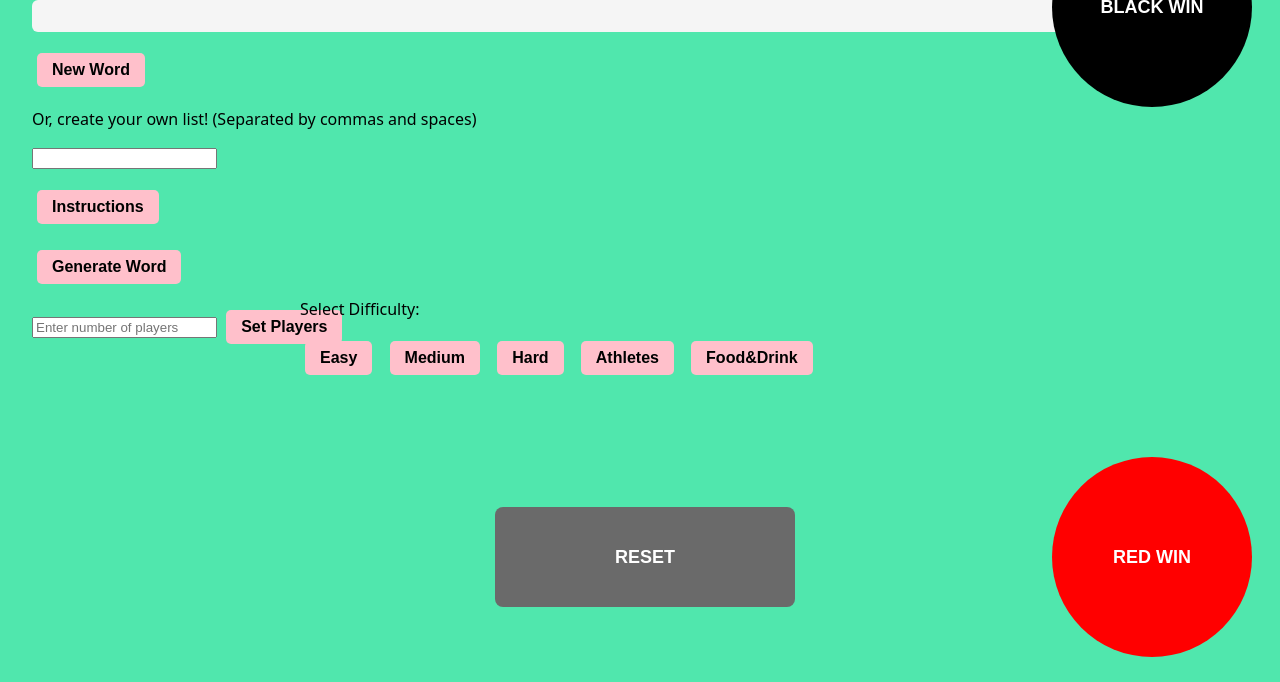
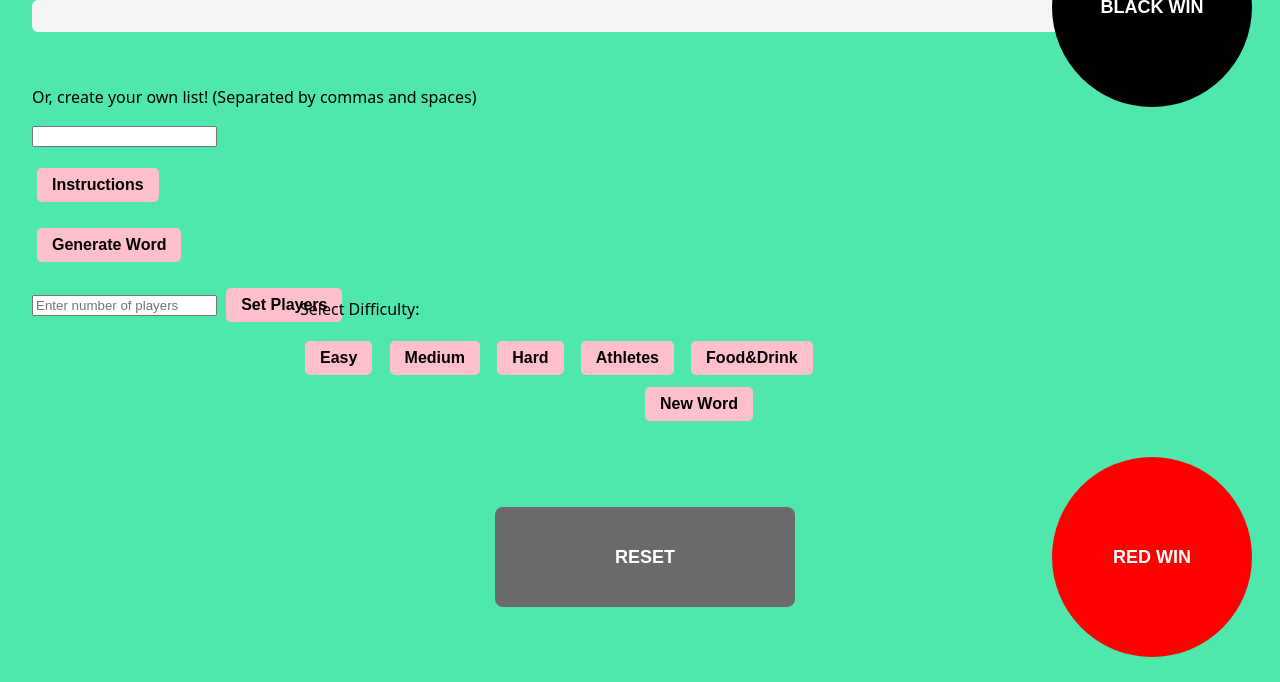
Before and after one commit to SquareGamers/square-game2, a plain HTML site: page frontend/index.html in a window 1280 px wide. Shown: the part 118-800 px from the top of the page. Drawn offline with Linux system fonts and the light colour scheme.

Commit message:
Update index.html

```diff
--- a/frontend/index.html
+++ b/frontend/index.html
@@ -92,7 +92,16 @@
 </style>
 
 <div id="width"></div>
+<div id = "newWordBtnFormat">
   <button class = "default-button" id="newWord" >New Word</button>
+</div>
+<style>
+  #newWordBtnFormat {
+    position: absolute;
+    top: 500px;
+    left: 50%;
+  }
+</style>
 <script>	//main code
   let wordId = 0;
   let randomWords = [];
```
Lines whose indentation alone changed are shown as unchanged.
